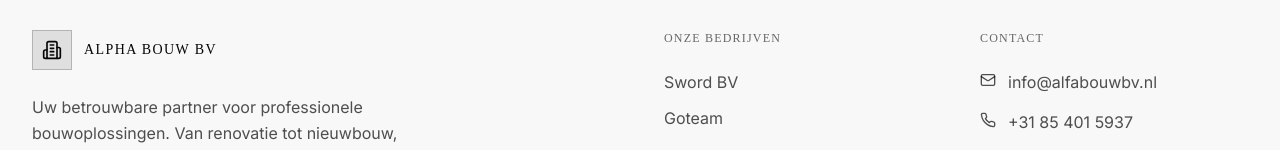
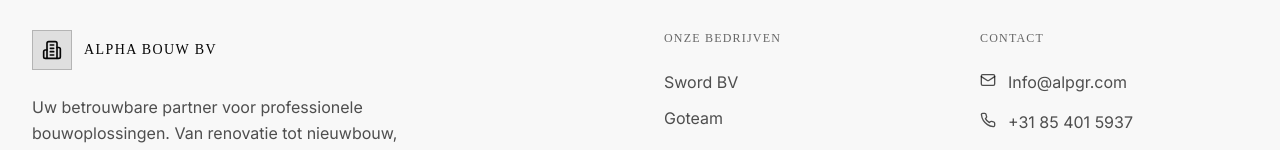
Before and after one commit to Yobiq/alphabow, a Next.js app: page / in a window 1280 px wide. Shown: the part 3337-3487 px from the top of the page. Built offline with nearby package versions, Linux system fonts and the light colour scheme.

Commit message:
Update contact email to Info@alpgr.com
Co-authored-by: Cursor <cursoragent@cursor.com>

```diff
--- a/components/footer.tsx
+++ b/components/footer.tsx
@@ -48,11 +48,11 @@ export function Footer() {
             <ul className="space-y-4">
               <li>
                 <a
-                  href="mailto:info@alfabouwbv.nl"
+                  href="mailto:Info@alpgr.com"
                   className="flex items-start gap-3 text-background/70 transition-colors hover:text-background"
                 >
                   <Mail className="mt-0.5 size-4 shrink-0" />
-                  <span>info@alfabouwbv.nl</span>
+                  <span>Info@alpgr.com</span>
                 </a>
               </li>
               <li>
```
